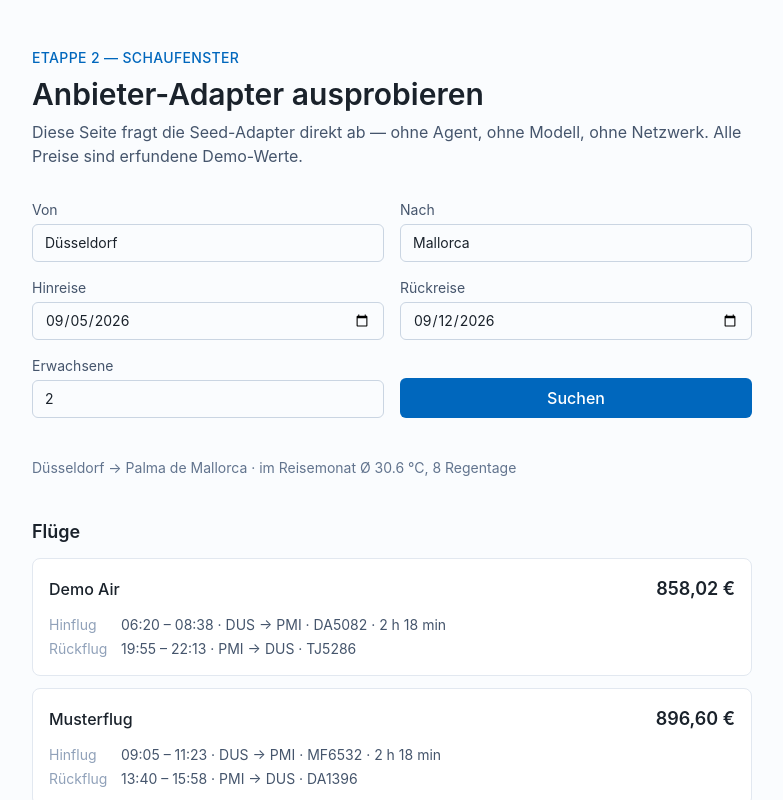
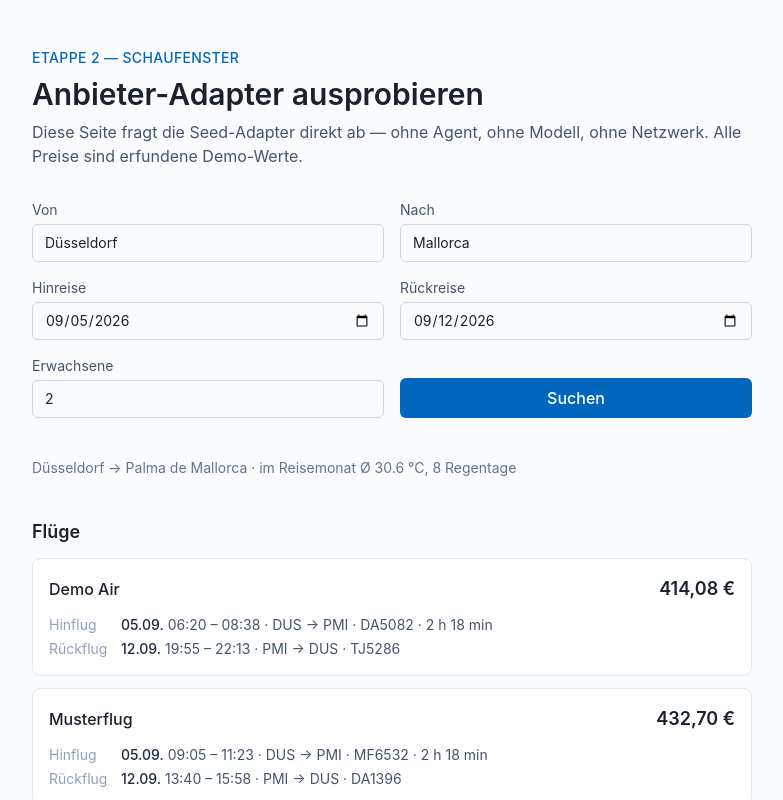
Before and after one commit to sWem322/reiseplaner, a Next.js app: page /debug/search in a window 1280 px wide. Both pictures are taken after a click on the button "Suchen". Shown: the top 800 px of the page, without its empty margins (248-1031 px from the left). Built offline with nearby package versions, Linux system fonts and the light colour scheme.

Commit message:
fix(app): show dates on flight cards and calm extension hydration noise

```diff
--- a/src/app/debug/search/page.tsx
+++ b/src/app/debug/search/page.tsx
@@ -17,6 +17,14 @@ function formatEuro(cents: number): string {
 
 function formatTime(isoTimestamp: string): string {
   return isoTimestamp.slice(11, 16);
+}
+
+/**
+ * Datum als TT.MM. — ohne Intl, weil dessen Ausgabe von der Systemsprache
+ * abhaengt und Server und Browser sich dann widersprechen koennen.
+ */
+function formatDate(isoTimestamp: string): string {
+  return `${isoTimestamp.slice(8, 10)}.${isoTimestamp.slice(5, 7)}.`;
 }
 
 function durationLabel(offer: FlightOffer): string {
@@ -49,16 +57,18 @@ function FlightCard({ offer }: { offer: FlightOffer }) {
 
       <dl className="mt-3 grid gap-1 text-sm text-slate-600">
         <div className="flex gap-2">
-          <dt className="w-16 text-slate-400">Hinflug</dt>
+          <dt className="w-16 shrink-0 text-slate-400">Hinflug</dt>
           <dd>
+            <span className="font-medium text-slate-800">{formatDate(outbound.departureAt)}</span>{' '}
             {formatTime(outbound.departureAt)} – {formatTime(outbound.arrivalAt)} ·{' '}
             {outbound.from.iataCode} → {outbound.to.iataCode} · {outbound.flightNumber} ·{' '}
             {durationLabel(offer)}
           </dd>
         </div>
         <div className="flex gap-2">
-          <dt className="w-16 text-slate-400">Rückflug</dt>
+          <dt className="w-16 shrink-0 text-slate-400">Rückflug</dt>
           <dd>
+            <span className="font-medium text-slate-800">{formatDate(inbound.departureAt)}</span>{' '}
             {formatTime(inbound.departureAt)} – {formatTime(inbound.arrivalAt)} ·{' '}
             {inbound.from.iataCode} → {inbound.to.iataCode} · {inbound.flightNumber}
           </dd>
--- a/src/app/layout.tsx
+++ b/src/app/layout.tsx
@@ -10,7 +10,17 @@ export const metadata: Metadata = {
 export default function RootLayout({ children }: Readonly<{ children: React.ReactNode }>) {
   return (
     <html lang="de">
-      <body className="min-h-full antialiased">{children}</body>
+      {/*
+        suppressHydrationWarning nur am body: Browser-Erweiterungen (Passwort-
+        manager, Sicherheitssoftware) haengen dort eigene Attribute an, bevor
+        React uebernimmt. Das erzeugt eine Hydration-Warnung, die nichts mit
+        dem Code zu tun hat. Die Unterdrueckung gilt ausschliesslich fuer die
+        Attribute dieses einen Elements, nicht fuer den Inhalt darunter —
+        echte Abweichungen im Baum werden weiterhin gemeldet.
+      */}
+      <body className="min-h-full antialiased" suppressHydrationWarning>
+        {children}
+      </body>
     </html>
   );
 }
--- a/src/server/adapters/seed/flights.ts
+++ b/src/server/adapters/seed/flights.ts
@@ -41,7 +41,10 @@ function hasService(origin: Place, destination: Place): boolean {
  * Buchung, Streuung zwischen den Angeboten.
  */
 function priceCents(query: TripQuery, meters: number, index: number): number {
-  const base = 4_500 + Math.round(meters / 1_000) * 22;
+  // Grundpreis je Person: Festbetrag plus Entfernungsanteil. Die Werte sind an
+  // realen Europapreisen geeicht — Düsseldorf–Palma landet damit im Bereich von
+  // 200 bis 280 € je Person in der Hauptsaison.
+  const base = 3_000 + Math.round(meters / 1_000) * 10;
 
   const month = Number.parseInt(query.departureDate.slice(5, 7), 10);
   const highSeason = month >= 6 && month <= 9;
```
